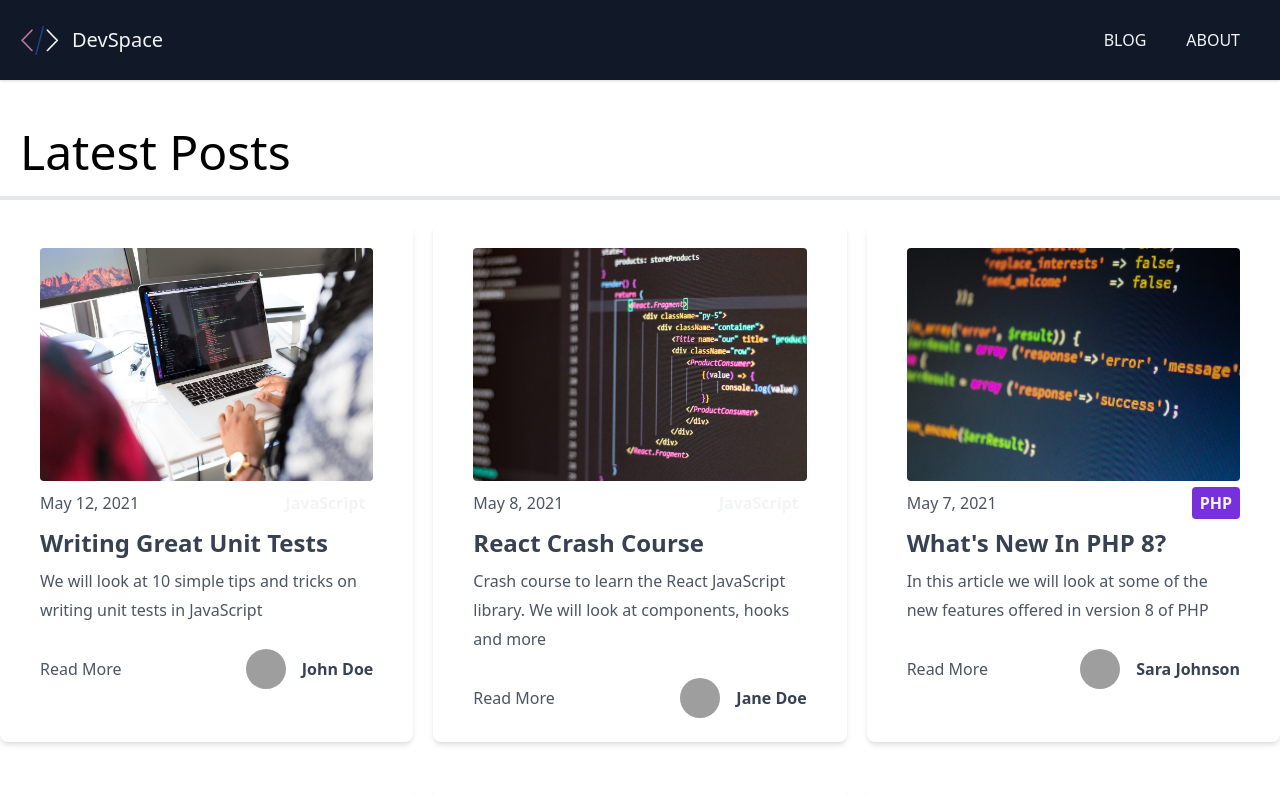
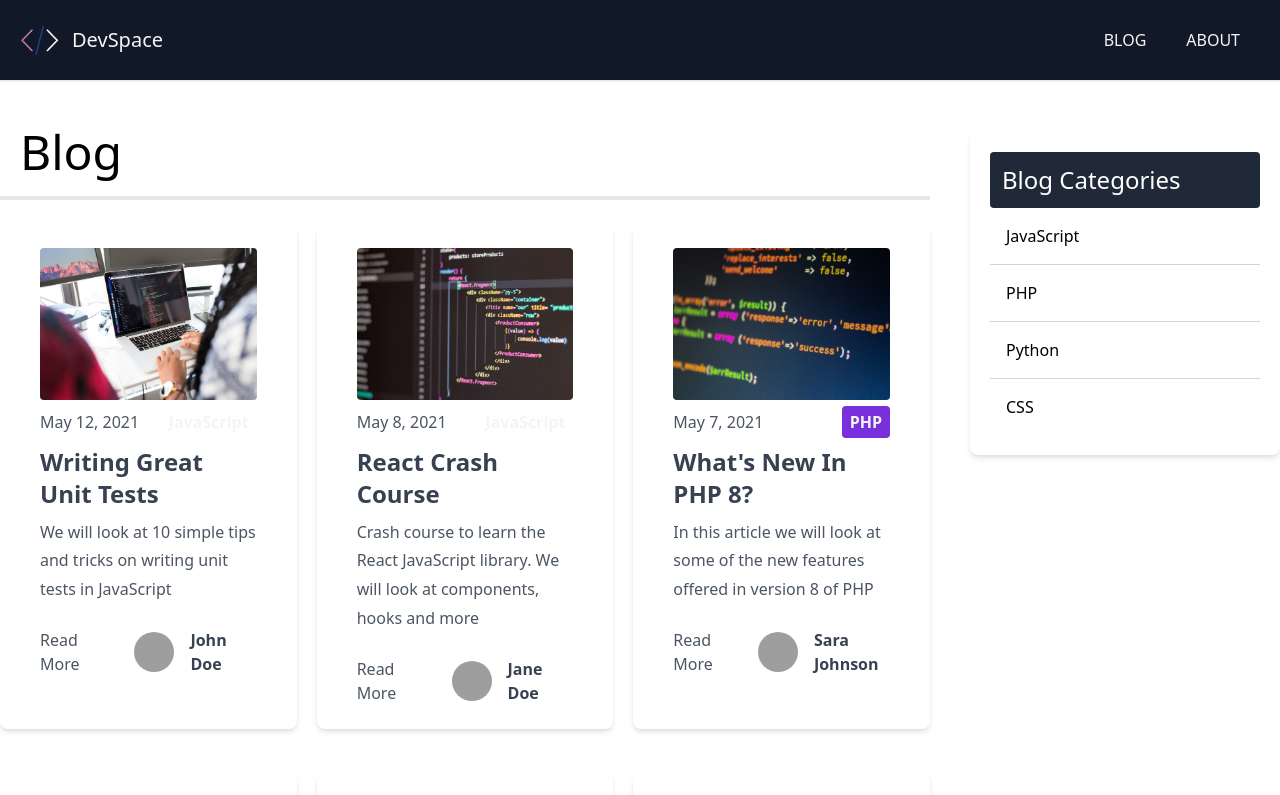
Before and after one commit to CyrilGouv/devspace-blog, a Next.js app: page /blog/page/1 in a window 1280 px wide. Shown: the top 795 px of the page. Built offline with nearby package versions, Linux system fonts and the light colour scheme; grey boxes are pictures that could not be loaded.

Commit message:
Next export & limitations

```diff
--- /dev/null
+++ b/components/CategoryList.js
@@ -0,0 +1,21 @@
+import Link from 'next/link'
+
+export default function CategoryList({ categories }) {
+    return (
+        <div className="w-full p-5 bg-white rounded-lg shadow-md mt-6">
+            <h3 className="text-2xl bg-gray-800 text-white p-3 rounded">
+                Blog Categories
+            </h3>
+
+            <ul className="divide-y divide-gray-300">
+                { categories.map((category, index) => (
+                    <Link href={`/blog/category/${category.toLowerCase()}`} key={ index }>
+                        <li className="p-4 cursor-pointer hover:bg-gray-50">
+                            { category }
+                        </li>
+                    </Link>
+                )) }
+            </ul>
+        </div>
+    )
+}
--- a/pages/blog/category/[category_name].js
+++ b/pages/blog/category/[category_name].js
@@ -3,20 +3,28 @@
 import matter from 'gray-matter'
 import Layout from "@/components/Layout"
 import Post from '@/components/Post'
+import CategoryList from '@/components/CategoryList'
 import { getPosts } from '@/lib/posts'
 
-export default function CategoryBlogPage({ posts, categoryName }) {
+export default function CategoryBlogPage({ posts, categoryName, categories }) {
 
   return (
     <Layout>
+      <div className="flex justify-between">
+          <div className="w-3/4 mr-10">
             <h1 className="text-5xl border-b-4 p-5 font-blod">Posts in { categoryName }</h1>
-
             <div className="grid md:grid-cols-2 lg:grid-cols-3 gap-5">
               {
                 posts.map((post, index) => (
                   <Post key={ index } post={ post } />
                 ))
               }
+            </div>
+          </div>
+
+          <div className="w-1/4">
+              <CategoryList categories={ categories } />
+          </div>
       </div>
     </Layout>
   )
@@ -52,6 +60,10 @@
 
     const posts = getPosts()
 
+    // Get Categories for sidebar
+    const categories = posts.map(post => post.frontmatter.category)
+    const uniqCategories = [...new Set(categories)]
+
   // Filter post by category
   const categoryPosts = posts.filter(post => post.frontmatter.category.toLowerCase() === category_name)
 
@@ -59,6 +71,7 @@
         props: {
             posts: categoryPosts,
             categoryName: category_name,
+            categories: uniqCategories
 
         }
     }
--- a/pages/blog/page/[page_index].js
+++ b/pages/blog/page/[page_index].js
@@ -4,14 +4,16 @@
 import Post from '@/components/Post'
 import { POST_PER_PAGE } from '@/config/index'
 import Pagination from '@/components/Pagination'
+import CategoryList from '@/components/CategoryList'
 import { getPosts } from '@/lib/posts'
 
-export default function BlogPage({ posts, numPages, currentPage }) {
+export default function BlogPage({ posts, numPages, currentPage, categories }) {
 
   return (
     <Layout>
-      <h1 className="text-5xl border-b-4 p-5 font-blod">Latest Posts</h1>
-
+      <div className="flex justify-between">
+        <div className="w-3/4 mr-10">
+          <h1 className="text-5xl border-b-4 p-5 font-blod">Blog</h1>
           <div className="grid md:grid-cols-2 lg:grid-cols-3 gap-5">
             {
               posts.map((post, index) => (
@@ -21,6 +23,12 @@
           </div>
 
           <Pagination currentPage={ currentPage } numPages={ numPages } />
+        </div>
+
+        <div className="w-1/4">
+            <CategoryList categories={ categories } />
+        </div>
+      </div>
     </Layout>
   )
 }
@@ -53,6 +61,10 @@
 
     const posts = getPosts()
 
+    // Get Categories for sidebar
+    const categories = posts.map(post => post.frontmatter.category)
+    const uniqCategories = [...new Set(categories)]
+
     const numPages = Math.ceil(files.length / POST_PER_PAGE)
     const pageIndex = page - 1
     const orderedPosts = posts.slice(pageIndex * POST_PER_PAGE, (pageIndex + 1) * POST_PER_PAGE)
@@ -61,7 +73,8 @@
         props: {
             posts: orderedPosts,
             numPages,
-            currentPage: page
+            currentPage: page,
+            categories: uniqCategories
         }
     }
 }
```
Lines whose indentation alone changed are shown as unchanged.
